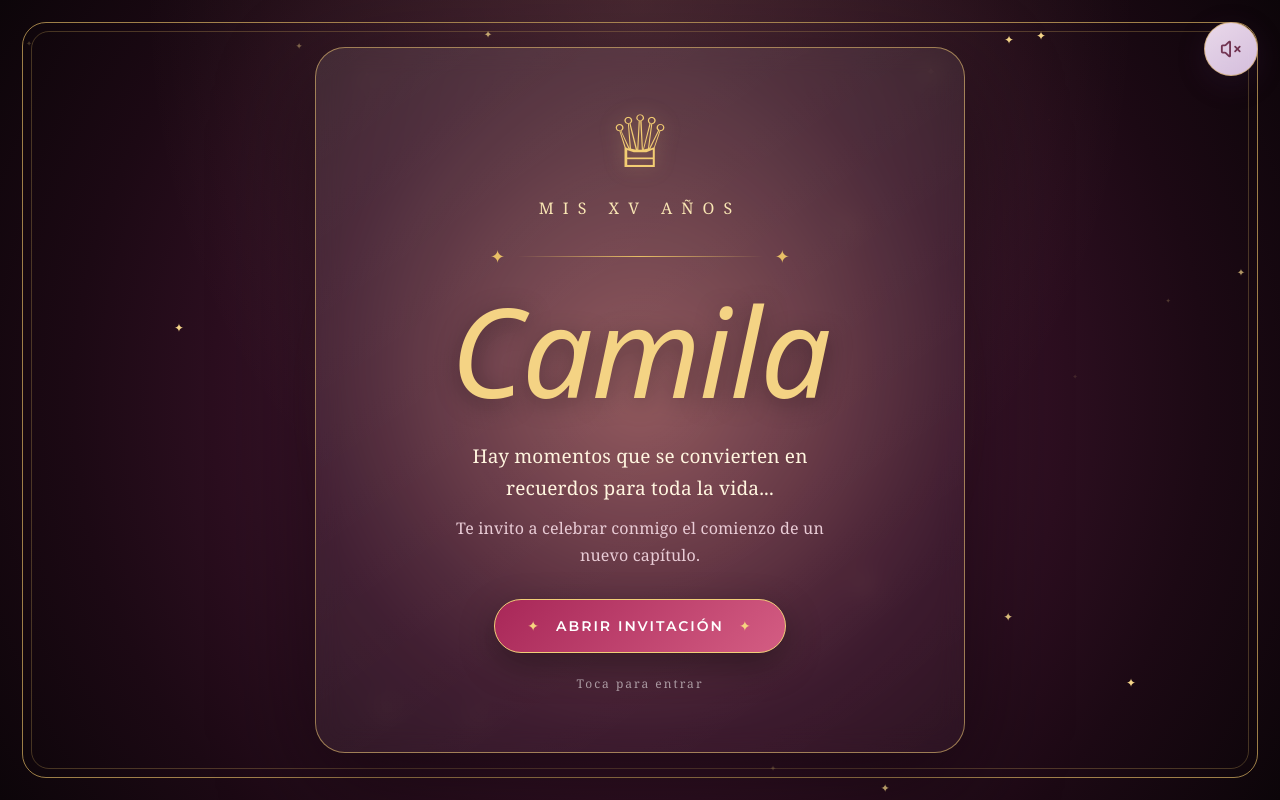
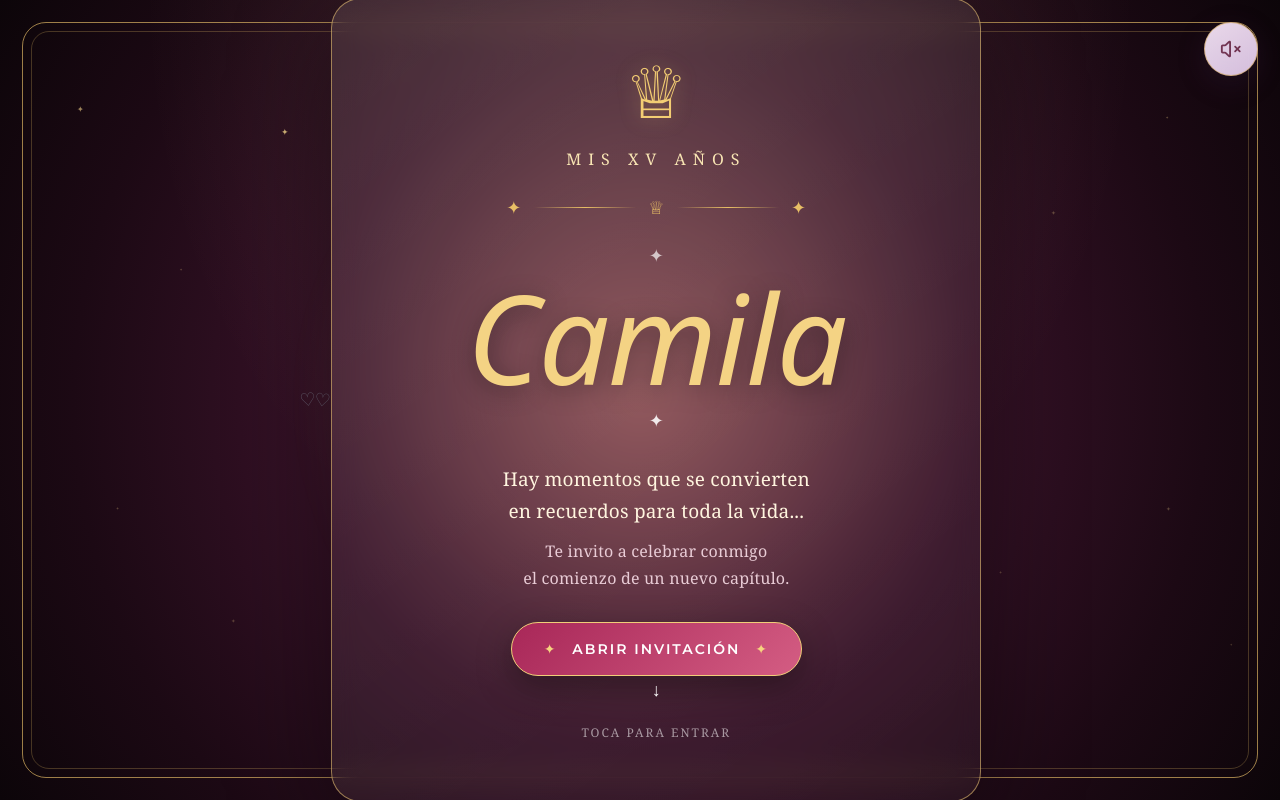
Before and after one commit to Erick07-dev/XVCAMI, a React (Vite) app: page / in a window 1280 px wide. Built offline with nearby package versions, Linux system fonts and the light colour scheme.

Commit message:
Agregar Decoraciones 3.6

```diff
--- a/src/components/Cover.jsx
+++ b/src/components/Cover.jsx
@@ -1,36 +1,150 @@
 import { motion } from "framer-motion";
 
-const stars = Array.from({ length: 24 });
+const stars = [
+    { left: "6%", top: "12%", delay: 0.2, size: 8 },
+    { left: "14%", top: "32%", delay: 1.1, size: 5 },
+    { left: "22%", top: "15%", delay: 2.2, size: 7 },
+    { left: "31%", top: "7%", delay: 0.7, size: 5 },
+    { left: "40%", top: "22%", delay: 1.8, size: 8 },
+    { left: "52%", top: "9%", delay: 0.4, size: 5 },
+    { left: "63%", top: "18%", delay: 2.5, size: 7 },
+    { left: "72%", top: "8%", delay: 1.3, size: 5 },
+    { left: "82%", top: "25%", delay: 0.9, size: 8 },
+    { left: "91%", top: "13%", delay: 2.1, size: 5 },
+    { left: "9%", top: "62%", delay: 1.7, size: 6 },
+    { left: "18%", top: "76%", delay: 0.5, size: 8 },
+    { left: "78%", top: "70%", delay: 2.3, size: 6 },
+    { left: "91%", top: "62%", delay: 1.2, size: 8 },
+    { left: "96%", top: "79%", delay: 0.4, size: 5 }
+];
 
 export default function Cover({ onOpen }) {
     return (
         <section className="cover">
 
-            {/* Fondo oscuro */}
+            {/* FONDO */}
             <div className="cover-background"></div>
 
-            {/* Destellos */}
+            {/* RESPLANDOR CENTRAL */}
+            <div className="cover-glow"></div>
+
+            {/* LUNA */}
+            <motion.div
+                className="cover-moon"
+                initial={{
+                    opacity: 0,
+                    scale: 0.6
+                }}
+                animate={{
+                    opacity: 1,
+                    scale: 1
+                }}
+                transition={{
+                    duration: 1.8,
+                    delay: 0.2
+                }}
+            />
+
+            {/* ESTRELLAS */}
             <div className="stars">
-                {stars.map((_, index) => (
-                    <span
+                {stars.map((star, index) => (
+                    <motion.span
                         key={index}
                         className="star"
                         style={{
-                            left: `${Math.random() * 100}%`,
-                            top: `${Math.random() * 100}%`,
-                            animationDelay: `${Math.random() * 4}s`,
-                            animationDuration: `${3 + Math.random() * 4}s`
+                            left: star.left,
+                            top: star.top,
+                            fontSize: `${star.size}px`
+                        }}
+                        animate={{
+                            opacity: [0.25, 1, 0.25],
+                            scale: [0.7, 1.35, 0.7]
+                        }}
+                        transition={{
+                            duration: 3 + (index % 3),
+                            delay: star.delay,
+                            repeat: Infinity,
+                            ease: "easeInOut"
                         }}
                     >
                         ✦
-                    </span>
+                    </motion.span>
                 ))}
             </div>
 
-            {/* Marco exterior */}
+            {/* MARIPOSAS */}
+            <motion.span
+                className="cover-butterfly cover-butterfly-one"
+                animate={{
+                    y: [0, -15, 0],
+                    x: [0, 8, 0],
+                    rotate: [-8, 8, -8]
+                }}
+                transition={{
+                    duration: 5,
+                    repeat: Infinity,
+                    ease: "easeInOut"
+                }}
+            >
+                ♡
+            </motion.span>
+
+            <motion.span
+                className="cover-butterfly cover-butterfly-two"
+                animate={{
+                    y: [0, -12, 0],
+                    x: [0, -7, 0],
+                    rotate: [8, -8, 8]
+                }}
+                transition={{
+                    duration: 6,
+                    repeat: Infinity,
+                    ease: "easeInOut"
+                }}
+            >
+                ♡
+            </motion.span>
+
+            {/* MARCO EXTERIOR */}
             <div className="royal-border"></div>
 
-            {/* Contenido */}
+            {/* CASTILLO DEL FONDO */}
+            <motion.div
+                className="cover-castle"
+                initial={{
+                    opacity: 0,
+                    y: 60
+                }}
+                animate={{
+                    opacity: 1,
+                    y: 0
+                }}
+                transition={{
+                    duration: 2,
+                    delay: 0.5
+                }}
+            >
+                <div className="cover-castle-tower tower-left">
+                    <div className="cover-tower-roof"></div>
+                    <div className="cover-window"></div>
+                </div>
+
+                <div className="cover-castle-main">
+                    <div className="cover-main-roof"></div>
+
+                    <div className="cover-window castle-window-left"></div>
+                    <div className="cover-window castle-window-right"></div>
+
+                    <div className="cover-door"></div>
+                </div>
+
+                <div className="cover-castle-tower tower-right">
+                    <div className="cover-tower-roof"></div>
+                    <div className="cover-window"></div>
+                </div>
+            </motion.div>
+
+            {/* CONTENIDO */}
             <motion.div
                 className="cover-content"
                 initial={{
@@ -42,41 +156,149 @@ export default function Cover({ onOpen }) {
                     y: 0
                 }}
                 transition={{
-                    duration: 1.5,
+                    duration: 1.2,
                     ease: "easeOut"
                 }}
             >
 
-                {/* Corona */}
+                {/* CORONA */}
                 <motion.div
                     className="crown"
                     initial={{
                         opacity: 0,
-                        scale: 0.5
+                        scale: 0.4,
+                        y: -15
                     }}
                     animate={{
                         opacity: 1,
-                        scale: 1
+                        scale: 1,
+                        y: 0
                     }}
                     transition={{
-                        delay: 0.5,
+                        delay: 0.3,
                         duration: 1
                     }}
                 >
                     ♕
                 </motion.div>
 
-                <p className="cover-subtitle">
+                {/* SUBTÍTULO */}
+                <motion.p
+                    className="cover-subtitle"
+                    initial={{
+                        opacity: 0,
+                        letterSpacing: "2px"
+                    }}
+                    animate={{
+                        opacity: 1,
+                        letterSpacing: "7px"
+                    }}
+                    transition={{
+                        delay: 0.6,
+                        duration: 1.2
+                    }}
+                >
                     MIS XV AÑOS
-                </p>
+                </motion.p>
 
-                <div className="gold-line">
+                {/* DIVISOR */}
+                <motion.div
+                    className="gold-line"
+                    initial={{
+                        opacity: 0,
+                        scaleX: 0
+                    }}
+                    animate={{
+                        opacity: 1,
+                        scaleX: 1
+                    }}
+                    transition={{
+                        delay: 0.8,
+                        duration: 1
+                    }}
+                >
                     <span>✦</span>
                     <div></div>
+                    <span>♕</span>
+                    <div></div>
                     <span>✦</span>
-                </div>
+                </motion.div>
 
-                <motion.h1
+                {/* NOMBRE */}
+                <motion.div
+                    className="cover-name-container"
+                    initial={{
+                        opacity: 0,
+                        scale: 0.85,
+                        y: 20
+                    }}
+                    animate={{
+                        opacity: 1,
+                        scale: 1,
+                        y: 0
+                    }}
+                    transition={{
+                        delay: 1,
+                        duration: 1.2,
+                        ease: "easeOut"
+                    }}
+                >
+                    <motion.span
+                        className="cover-name-star star-left"
+                        animate={{
+                            opacity: [0.3, 1, 0.3],
+                            scale: [0.7, 1.3, 0.7]
+                        }}
+                        transition={{
+                            duration: 2.5,
+                            repeat: Infinity
+                        }}
+                    >
+                        ✦
+                    </motion.span>
+
+                    <h1>
+                        Camila
+                    </h1>
+
+                    <motion.span
+                        className="cover-name-star star-right"
+                        animate={{
+                            opacity: [1, 0.3, 1],
+                            scale: [1.2, 0.7, 1.2]
+                        }}
+                        transition={{
+                            duration: 3,
+                            repeat: Infinity
+                        }}
+                    >
+                        ✦
+                    </motion.span>
+                </motion.div>
+
+                {/* FRASE */}
+                <motion.p
+                    className="cover-description"
+                    initial={{
+                        opacity: 0,
+                        y: 15
+                    }}
+                    animate={{
+                        opacity: 1,
+                        y: 0
+                    }}
+                    transition={{
+                        delay: 1.25,
+                        duration: 1
+                    }}
+                >
+                    Hay momentos que se convierten
+                    <br />
+                    en recuerdos para toda la vida...
+                </motion.p>
+
+                <motion.p
+                    className="cover-invitation"
                     initial={{
                         opacity: 0
                     }}
@@ -84,43 +306,81 @@ export default function Cover({ onOpen }) {
                         opacity: 1
                     }}
                     transition={{
-                        delay: 0.8,
+                        delay: 1.45,
                         duration: 1
                     }}
                 >
-                    Camila
-                </motion.h1>
+                    Te invito a celebrar conmigo
+                    <br />
+                    el comienzo de un nuevo capítulo.
+                </motion.p>
 
-                <p className="cover-description">
-                    Hay momentos que se convierten
-                    en recuerdos para toda la vida...
-                </p>
-
-                <p className="cover-invitation">
-                    Te invito a celebrar conmigo
-                    el comienzo de un nuevo capítulo.
-                </p>
-
+                {/* BOTÓN */}
                 <motion.button
                     className="open-button"
                     onClick={onOpen}
+                    initial={{
+                        opacity: 0,
+                        y: 20
+                    }}
+                    animate={{
+                        opacity: 1,
+                        y: 0
+                    }}
+                    transition={{
+                        delay: 1.7,
+                        duration: 0.8
+                    }}
                     whileHover={{
-                        scale: 1.05
+                        scale: 1.04,
+                        y: -3
                     }}
                     whileTap={{
-                        scale: 0.95
+                        scale: 0.97
                     }}
                 >
                     <span>✦</span>
+
                     ABRIR INVITACIÓN
+
                     <span>✦</span>
                 </motion.button>
 
-                <p className="touch-text">
-                    Toca para entrar
-                </p>
+                {/* INDICACIÓN */}
+                <motion.div
+                    className="cover-enter"
+                    initial={{
+                        opacity: 0
+                    }}
+                    animate={{
+                        opacity: 1
+                    }}
+                    transition={{
+                        delay: 2,
+                        duration: 1
+                    }}
+                >
+                    <motion.span
+                        animate={{
+                            y: [0, 6, 0]
+                        }}
+                        transition={{
+                            duration: 2,
+                            repeat: Infinity
+                        }}
+                    >
+                        ↓
+                    </motion.span>
+
+                    <p className="touch-text">
+                        TOCA PARA ENTRAR
+                    </p>
+                </motion.div>
 
             </motion.div>
+
+            {/* NIEBLA / SUELO */}
+            <div className="cover-bottom-fog"></div>
 
         </section>
     );
```
